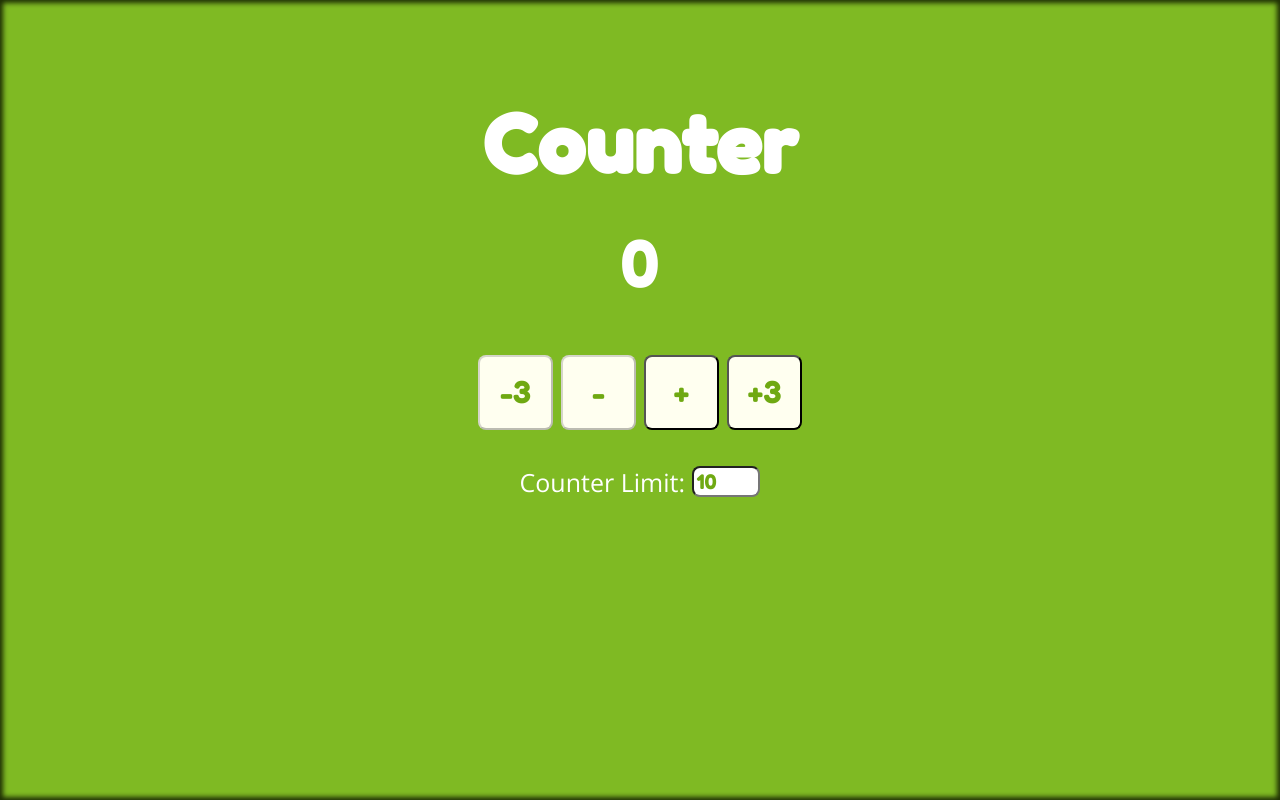
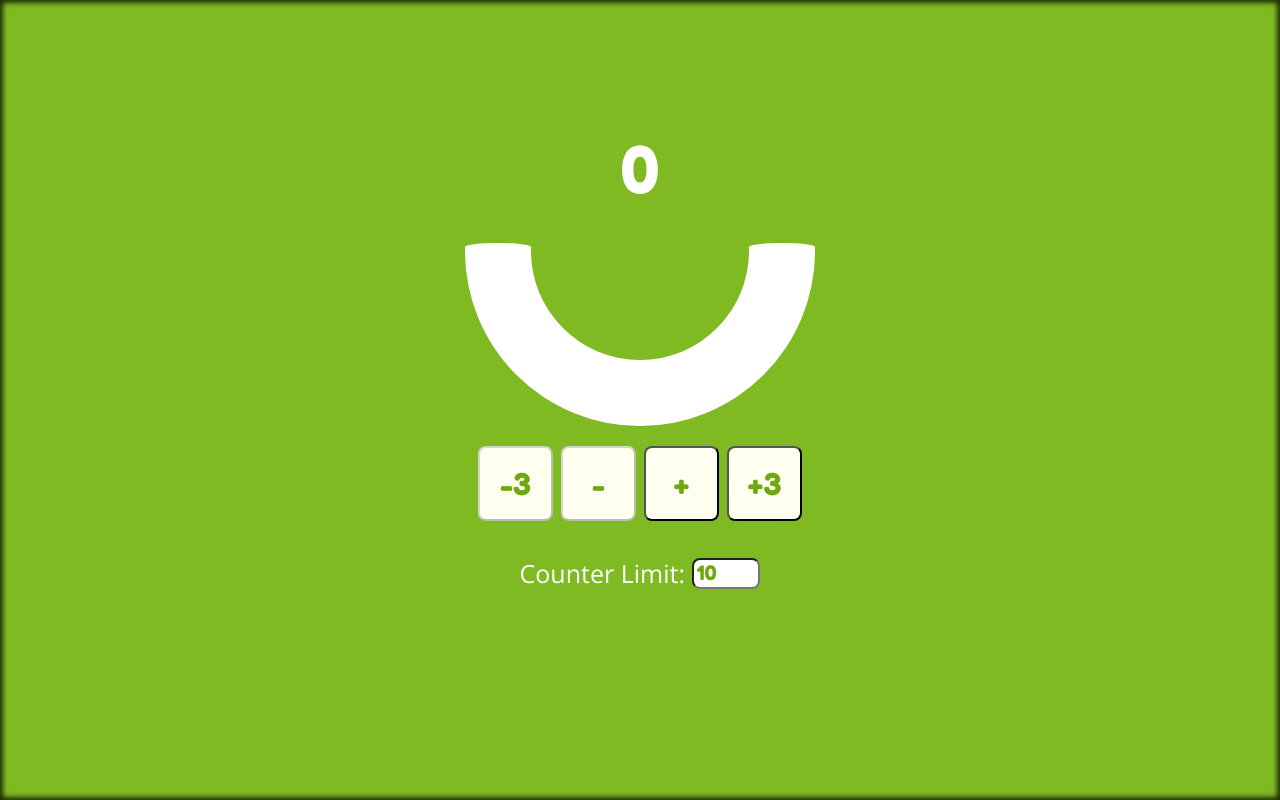
Before and after one commit to richpjames/counter, a React (Create React App) app: page / in a window 1280 px wide. Built offline with nearby package versions, Linux system fonts and the light colour scheme.

Commit message:
add smile

```diff
--- a/src/Counter/Counter-styles.tsx
+++ b/src/Counter/Counter-styles.tsx
@@ -39,7 +39,6 @@ export const Count = styled.h2`
     margin-bottom: 10%;
   }
 `;
-
 export const UpperBoundContainer = styled.div`
   display: flex;
   margin-top: 10px;
@@ -67,7 +66,7 @@ export const UpperBoundInput = styled.input`
   :focus {
     border: 2px solid grey;
   }
-  :on- @media only screen and (max-width: 600px) {
+  @media only screen and (max-width: 600px) {
     margin-top: 5%;
   }
   @media only screen and (min-width: 600px) {
--- a/src/Counter/Counter.tsx
+++ b/src/Counter/Counter.tsx
@@ -1,7 +1,9 @@
 import React, { useState } from "react";
+
 import ButtonsContainer from "./ButtonsContainer";
 import { CounterContainer, Count, Title } from "./Counter-styles";
 import UpperBound from "./UpperBound";
+import Smile from "./Smile";
 
 function Counter() {
   const [count, setCount] = useState(0);
@@ -26,8 +28,9 @@ function Counter() {
   const countUpperBound = count >= upperBound;
   return (
     <CounterContainer>
-      <Title>Counter</Title>
+      {/* <Title>Counter</Title> */}
       <Count title="counter">{count}</Count>
+      <Smile />
       <ButtonsContainer
         incrementCount={incrementCount}
         decrementCount={decrementCount}
--- /dev/null
+++ b/src/Counter/Smile.tsx
@@ -0,0 +1,77 @@
+import React from "react";
+import styled from "styled-components/macro";
+
+const smileSize = 175;
+const blankerSize = smileSize * 0.625;
+
+const SmileWrap = styled.div``;
+
+const CornerCapRow = styled.div`
+  display: flex;
+  width: 100%;
+`;
+const CornerCapContainer = styled.div`
+  display: flex;
+  height: 8px;
+  position: inline-block;
+  width: 18.9%;
+  :first-child {
+    margin-right: auto;
+  }
+  :last-child {
+    margin-left: auto;
+  }
+`;
+
+const CornerCap = styled.div`
+  height: 8px;
+  border-top-right-radius: 100%;
+  border-top-left-radius: 100%;
+  background-color: #ffffff;
+  width: 100%;
+`;
+
+const SmileContainer = styled.div`
+  display: flex;
+  flex-direction: column;
+  align-items: center;
+`;
+
+const SmileWhite = styled.div`
+  height: ${smileSize}px;
+  width: ${smileSize * 2}px;
+  border-bottom-left-radius: ${smileSize * 2}px;
+  border-bottom-right-radius: ${smileSize * 2}px;
+  background-color: #ffffff;
+  display: inline-block;
+`;
+
+const SmileBlanker = styled.div`
+  height: ${blankerSize}px;
+  width: ${blankerSize * 2}px;
+  border-bottom-left-radius: ${blankerSize * 2}px;
+  border-bottom-right-radius: ${blankerSize * 2}px;
+  background: #7fba23;
+  position: absolute;
+`;
+
+const Smile = () => {
+  return (
+    <SmileWrap>
+      <CornerCapRow>
+        <CornerCapContainer>
+          <CornerCap />
+        </CornerCapContainer>
+        <CornerCapContainer>
+          <CornerCap />
+        </CornerCapContainer>
+      </CornerCapRow>
+      <SmileContainer>
+        <SmileBlanker />
+        <SmileWhite />
+      </SmileContainer>
+    </SmileWrap>
+  );
+};
+
+export default Smile;
```
